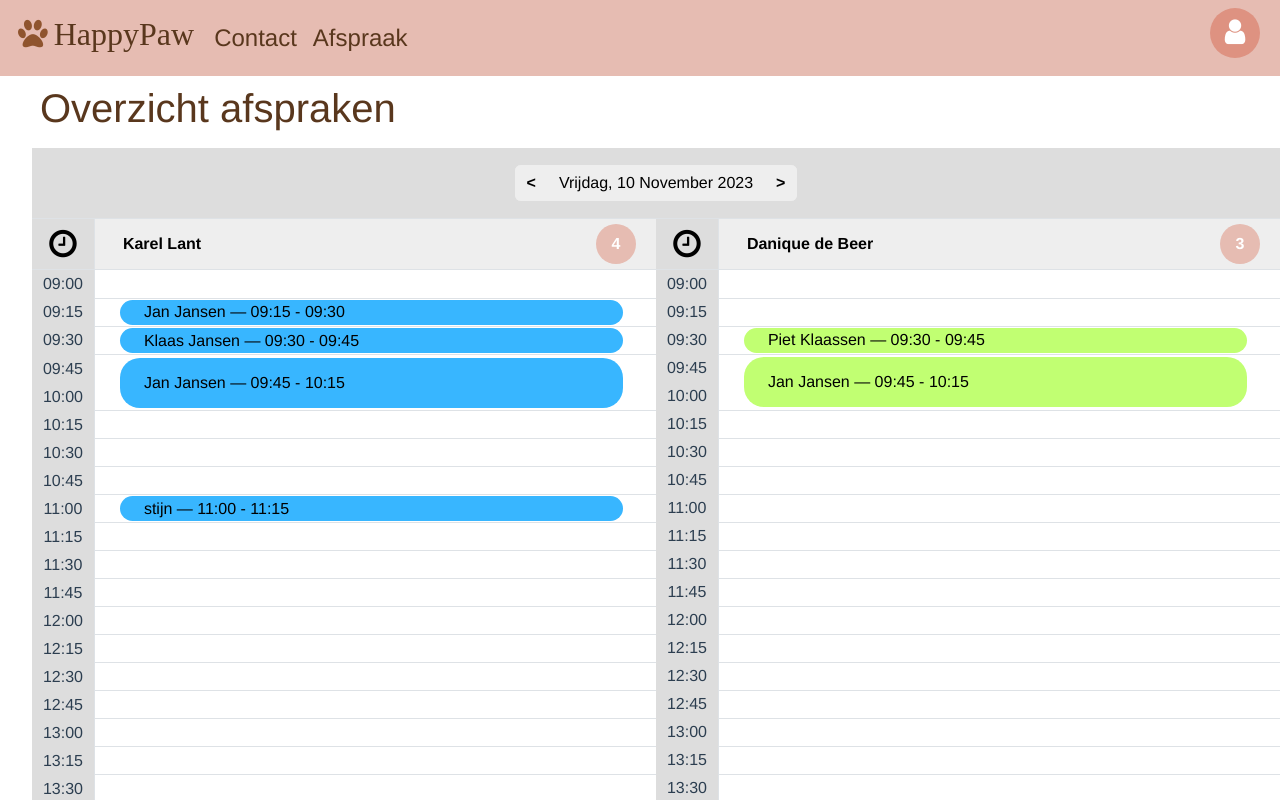
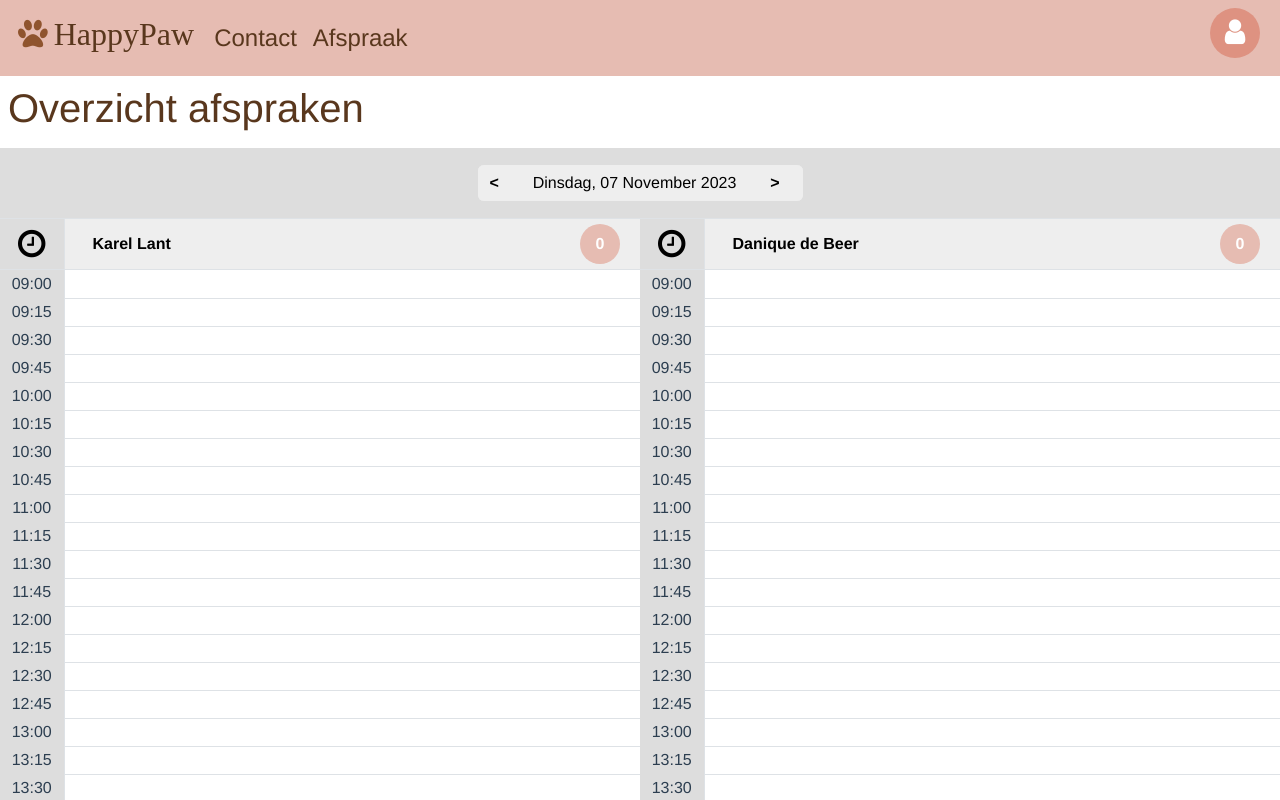
Before and after one commit to Educom-Trainees/educom-dierenartsen, a Vue app: page /overview in a window 1280 px wide. Shown: the top 800 px of the page. Built offline with nearby package versions, Linux system fonts and the light colour scheme; data requests are answered from the project's data file.

Commit message:
Updated arrayTransformer function

```diff
--- a/src/components/AppointmentDetail.vue
+++ b/src/components/AppointmentDetail.vue
@@ -148,7 +148,7 @@ export default {
 .detail-box #datetime-info {
     background-color: var(--lightGrey);
     width: 98% !important;
-    padding: 0 12px !important;
+    padding: 0 10px !important;
 }
 .detail-box .btn-action {
     margin-top: 4px !important;
--- a/src/components/Calendar.vue
+++ b/src/components/Calendar.vue
@@ -10,7 +10,7 @@
             </th>
         </tr>
         <tr v-for="item in calculatedTimeslots">
-            <td class="timeslot">{{ item.timeslot }}</td>
+            <td class="timeslot">{{ item.time }}</td>
             <td v-if="item.appointment" class="has-event" :rowspan="item.appointment.duration/15">
                 <div class="dropdown">
                     <button class="btn btn-primary"
@@ -42,7 +42,7 @@ export default {
     props: ['doctor', 'doctorId', 'timeslots', 'appointments', 'color'],
     data() {
         return {
-            tslot: this.timeslots.map(t => { return {'timeslot': t, 'doctor': this.doctorId }}),
+            tslot: this.timeslots.map(t => { return {'time': t, 'doctor': this.doctorId }}),
             calculateEndTime: calculateEndTime,
         }
     },
@@ -99,6 +99,7 @@ export default {
 .table th #doctor {
     background-color: var(--lightGrey);
     float: left;
+    padding: 8px;
 }
 .table th #nr-appointment {
     float: right;
@@ -129,11 +130,11 @@ export default {
 .table .has-event .btn {
     color: black !important;
     padding: 0 16px !important;
-    margin: 0 24px;
+    margin: 0 6px;
     border-radius: 20px;
     min-height: 25px;
     border: none;
-    width: 90%;
+    width: 93%;
 }
 .table .appointment-info {
     padding: 8px;
--- a/src/composables/arrayTransfromer.js
+++ b/src/composables/arrayTransfromer.js
@@ -1,6 +1,6 @@
 export function combineTimeslotAppointments(timeslots, appointments) {
     const array = timeslots.map(t => {
-        const a = appointments.filter(a => a.time == t.timeslot)
+        const a = appointments.filter(a => a.time == t.time)
         return {...t, 'appointment': a? a[0] : undefined, 'show': true}
     })
     for (var i = 0; i < array.length; i++) {
--- a/src/views/Overview.vue
+++ b/src/views/Overview.vue
@@ -29,8 +29,7 @@ import axios from 'axios'
 import Calendar from '../components/Calendar.vue'
 import { displayFullDate, toDateString } from '../composables/datetime-utils.js'
 
-const testDate = '2023-11-10'
-const today = new Date(testDate)
+const today = new Date()
 const baseUrlActiveAppointments = 'http://localhost:3000/appointments?status=0&date='
 const timeslots = [
     "09:00","09:15","09:30","09:45","10:00","10:15","10:30","10:45","11:00",
@@ -50,11 +49,16 @@ export default {
     data() {
         return {
             today: today,
-            date: new Date(testDate),
+            date: new Date(),
             timeslots: timeslots,
             appointments: [],
             displayFullDate: displayFullDate,
             toDateString: toDateString,
+        }
+    },
+    watch: {
+        date(newDate) {
+            this.getAppointments(this.toDateString(newDate))
         }
     },
     methods: {
@@ -77,11 +81,17 @@ export default {
 </script>
 
 <style>
+.container-fluid {
+    padding-left: 0;
+}
 .container-fluid * {
     text-align: left;
 }
 .container-fluid h1 {
     padding: 8px;
+}
+.container-fluid .row {
+    margin-left: 0;
 }
 .col-12 {
     padding: 0;
@@ -89,6 +99,9 @@ export default {
 #datepicker-area {
     min-height: 70px;
     background-color: var(--darkGrey);
+}
+#datepicker-area .btn-group {
+    min-width: 325px;
 }
 #datepicker-area .btn-group, #datepicker-area .btn-group .btn {
     background-color: var(--lightGrey);
```
